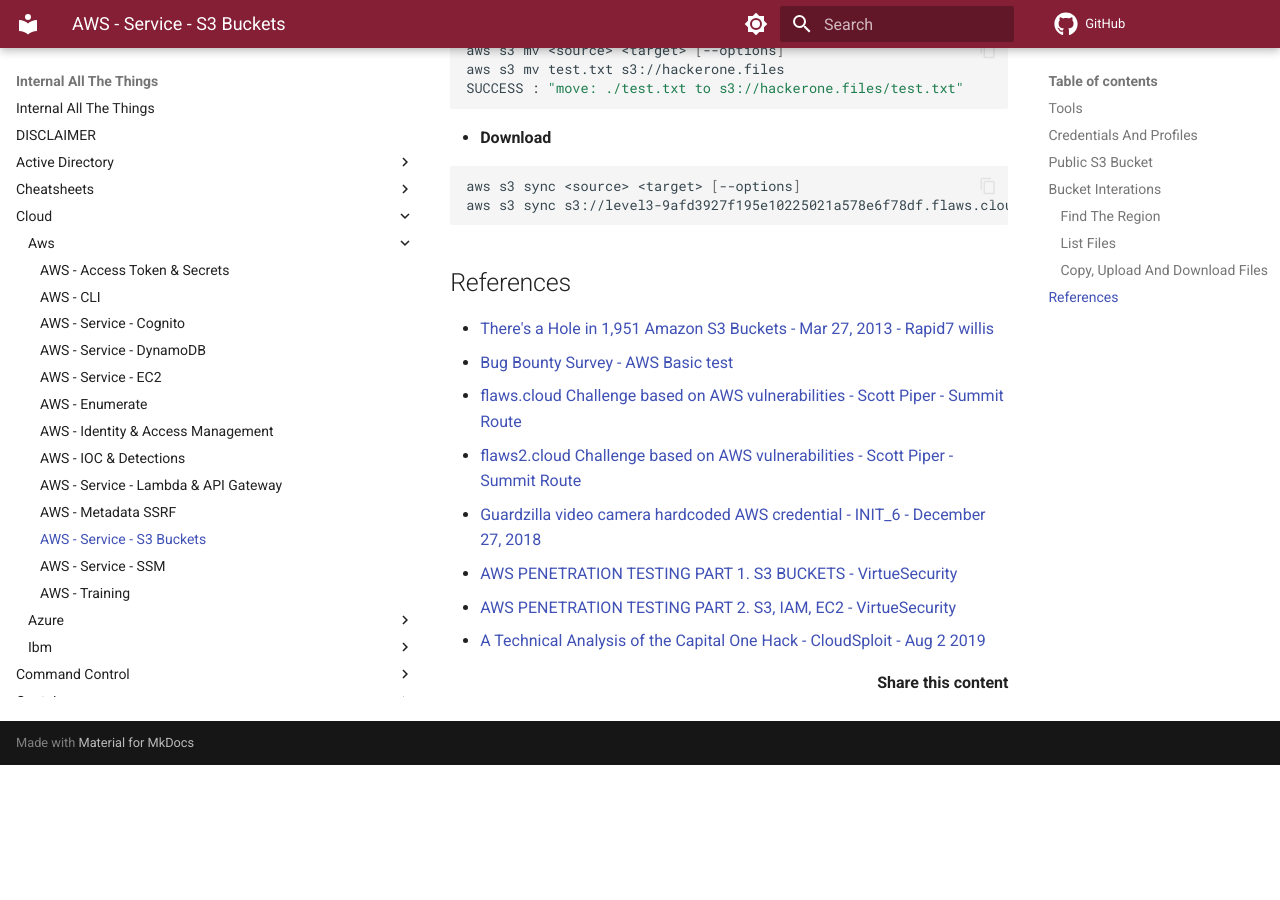
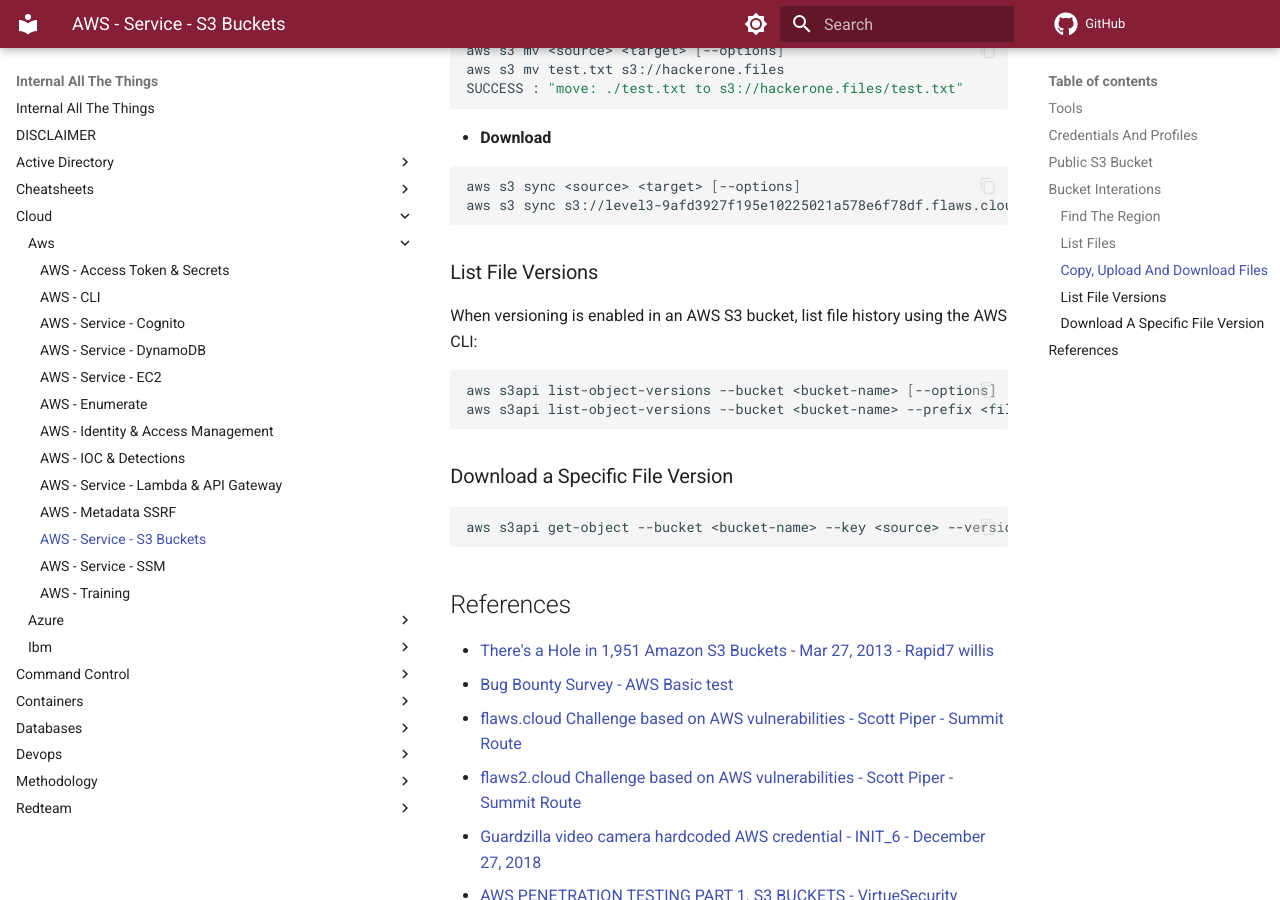
Before and after one commit to swisskyrepo/InternalAllTheThings, an MkDocs documentation site: the page built from docs/cloud/aws/aws-s3-bucket.md, in a window 1280 px wide and 900 px high, scrolled down 3046 px. Built offline with MkDocs 1.6.1 and Material for MkDocs 9.7.7, drawn with Linux system fonts in a browser that asks for light colours; comment, search, counter and statistics services are not loaded; before the commit the page ends 3811 px from its top, so only the background shows below that.

Commit message:
Update aws-s3-bucket.md
Add listing/downloading file versions for AWS s3 bucket.

````diff
--- a/docs/cloud/aws/aws-s3-bucket.md
+++ b/docs/cloud/aws/aws-s3-bucket.md
@@ -134,6 +134,21 @@
  aws s3 sync s3://level3-9afd3927f195e10225021a578e6f78df.flaws.cloud/ . --no-sign-request --region us-west-2
  ```
 
+### List File Versions
+
+When versioning is enabled in an AWS S3 bucket, list file history using the AWS CLI:
+
+```bash
+aws s3api list-object-versions --bucket <bucket-name> [--options]
+aws s3api list-object-versions --bucket <bucket-name> --prefix <file-path>
+```
+
+### Download a Specific File Version
+
+```bash
+aws s3api get-object --bucket <bucket-name> --key <source> --version-id <id> <target>
+```
+
 ## References
 
 * [There's a Hole in 1,951 Amazon S3 Buckets - Mar 27, 2013 - Rapid7 willis](https://community.rapid7.com/community/infosec/blog/2013/03/27/1951-open-s3-buckets)
````
